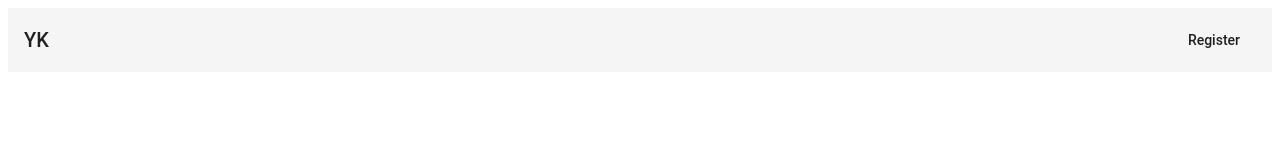
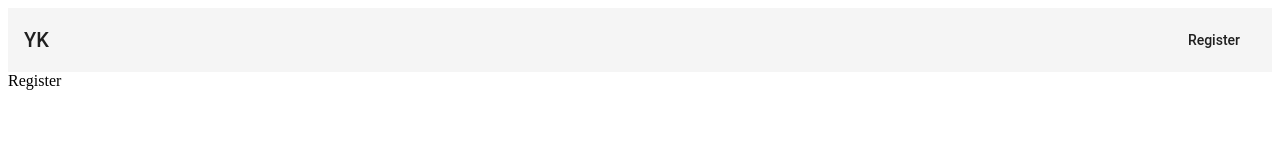
Before and after one commit to rengokantai/psbuia2appnodetokenauthfront, an Angular app: page /register in a window 1280 px wide. Shown: the top 162 px of the page. Built offline with nearby package versions, Linux system fonts and the light colour scheme.

Commit message:
router-outlet

```diff
--- a/src/app/app.component.ts
+++ b/src/app/app.component.ts
@@ -6,8 +6,9 @@ import { Component,OnInit } from '@angular/core';
   <mat-toolbar>
   YK
   <span style="flex: 1 1 auto"></span>
-  <button mat-button>Register</button>
+  <button mat-button routerLink="register">Register</button>
   </mat-toolbar>
+  <router-outlet></router-outlet>
   `,
   styleUrls: ['./app.component.css']
 })
--- /dev/null
+++ b/src/app/register.component.ts
@@ -0,0 +1,9 @@
+import { Component,OnInit } from '@angular/core';
+
+@Component({
+  selector: 'register',
+  template: `Register`
+})
+export class RegisterComponent {
+
+}
```
Also changed, not shown: src/app/app.module.ts (+10 -2 lines).
